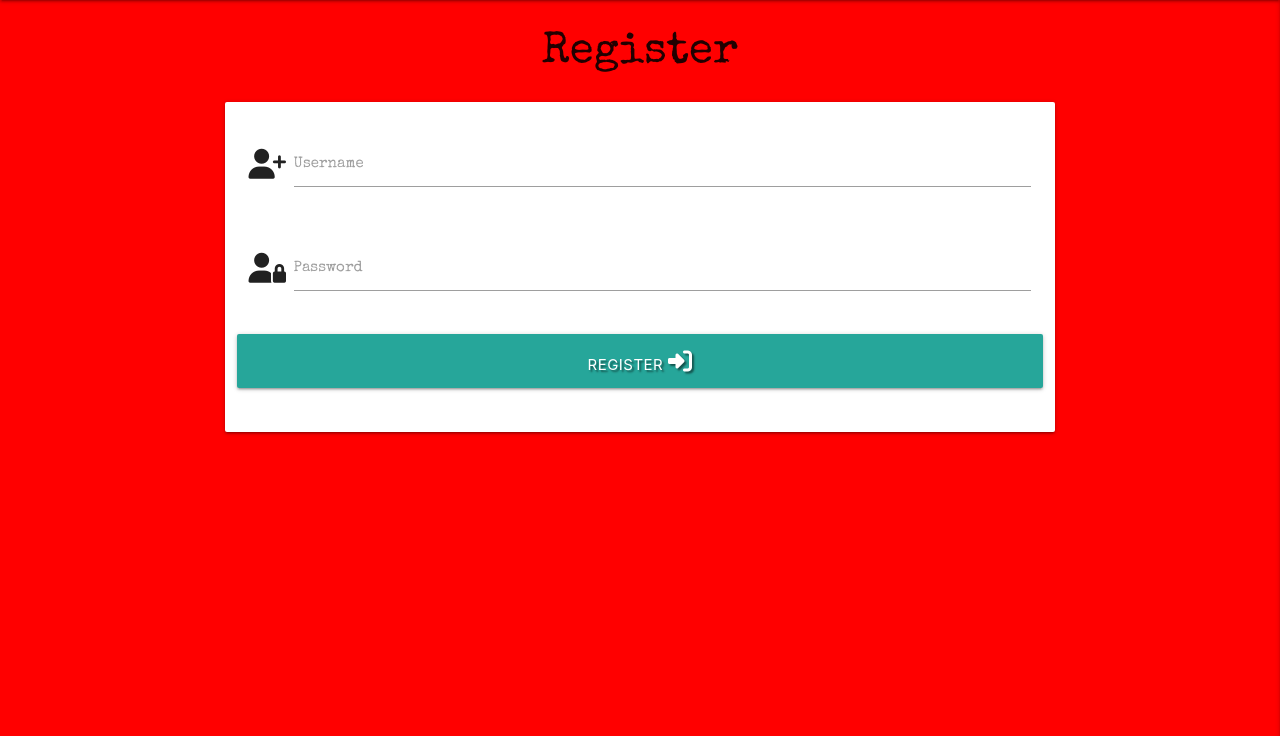
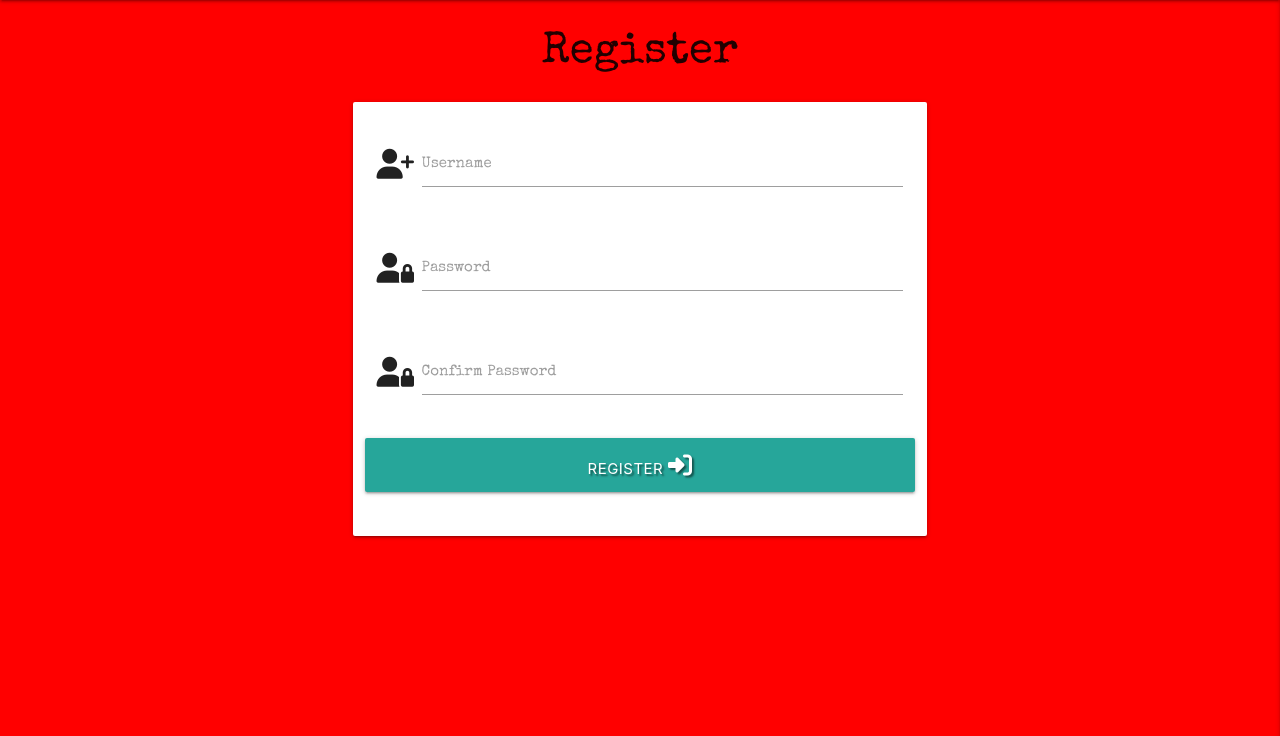
Before and after one commit to Georgina90-x/Final-Project-3, a Flask app: page /register in a window 1280 px wide. Shown: the part 64-800 px from the top of the page. Run offline with Flask 3, Linux system fonts and the light colour scheme; some libraries are stand-ins or nearby versions.

Commit message:
added registration functions

```diff
--- a/app.py
+++ b/app.py
@@ -27,6 +27,25 @@ def get_tasks():
 
 @app.route ("/register", methods=["GET", "POST"])
 def register():
+    if request.method == "POST":
+        #check if username already exists in db
+        existing_user = mongo.db.users.find_one(
+            {"username": request.form.get("username").lower()})
+
+        if existing_user:
+            flash("Username already exists")
+            return redirect(url_for("register"))
+
+        register = {
+            "username": request.form.get("username").lower(),
+            "password": generate_password_hash(request.form.get("password"))
+            # put confirm password code here "confirm_password": check_password_hash(request.form.get("password"))
+        }
+        mongo.db.users.insert_one(register)
+
+        # put the new user into 'session' cookie
+        session["user"] = request.form.get("username").lower()
+        flash("Congrats You're Registered!")
     return render_template("register.html")
 
 
--- a/static/css/style.css
+++ b/static/css/style.css
@@ -14,3 +14,7 @@ body {
     text-shadow: 2px 2px 2px rgba(0, 0, 0, 0.5);
 
 }
+
+flashes h4 {
+    line-height: 2;
+}
--- a/templates/base.html
+++ b/templates/base.html
@@ -48,10 +48,23 @@
           </ul>
     </header>
 
+    <section>
+        <!-- flash messages -->
+         {% with messages = get_flashed_messages() %}
+         {% if messages %}
+            {% for message in messages %}
+                <div class="row flashes">
+                    <h4 class="light-pink lighten-4 center-align">{{ message }}</h4>
+                </div>
+            {% endfor %}
+         {% endif %}
+         {% endwith %}
+    </section>
 
-
+    <main class="container">
     {% block content %}
     {% endblock %}
+    </main>
 
     <script src="https://code.jquery.com/jquery-3.7.1.min.js" integrity="sha256-/JqT3SQfawRcv/BIHPThkBvs0OEvtFFmqPF/lYI/Cxo="
     crossorigin="anonymous"></script>
--- a/templates/register.html
+++ b/templates/register.html
@@ -10,7 +10,8 @@
         <div class="row">
             <div class="input-field col s12">
                 <i class="fas fa-user-plus prefix light-pink-text text-darken-4"></i>
-                <input id="username" name="username" type="text" class="validate">
+                <input id="username" name="username" type="text" minlength="5" maxlength="15"
+                pattern="^[a-zA-Z0-9]{5,15}$" class="validate" required>
                 <label for="username">Username</label>
             </div>
         </div>
@@ -18,8 +19,18 @@
         <div class="row">
             <div class="input-field col s12">
             <i class="fas fa-user-lock prefix light-pink-text text-darken-4"></i>
-              <input id="password" name="password" type="password" class="validate">
+              <input id="password" name="password" type="password"
+              minlength="5" maxlength="15" pattern="(?=.*\d)(?=.*[a-z])(?=.*[A-Z]).{5,15}" class="validate" required>
               <label for="password">Password</label>
+            </div>
+        </div>
+        <!-- confirm password -->
+        <div class="row">
+            <div class="input-field col s12">
+                <i class="fas fa-user-lock prefix light-pink-text text-darken-4"></i>
+                <input id="confirm_password" name="confirm_password" type="password" minlength="5"
+                    maxlength="15" class="validate" required/>
+                <label for="confirm_password">Confirm Password</label>
             </div>
         </div>
         <!-- register -->
```
